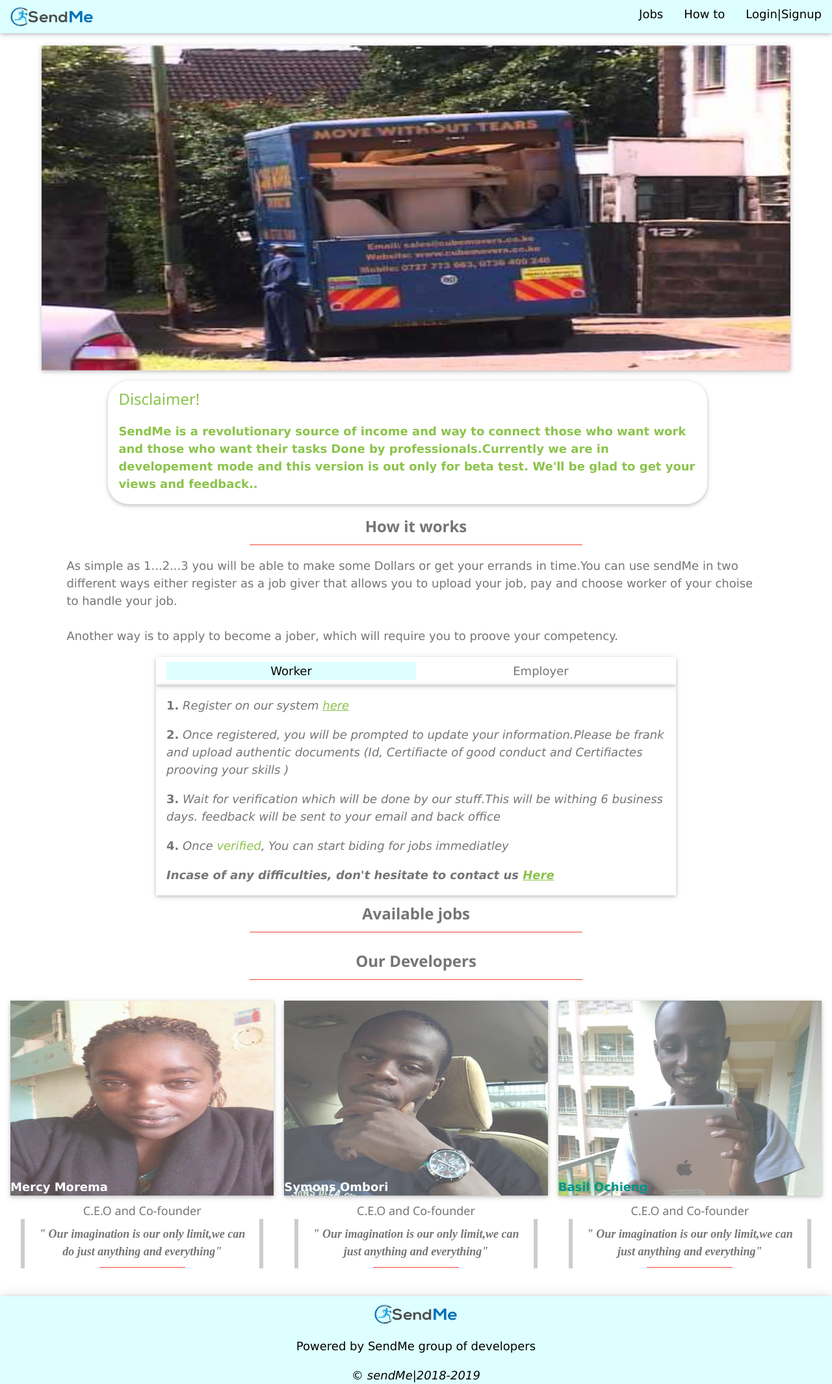
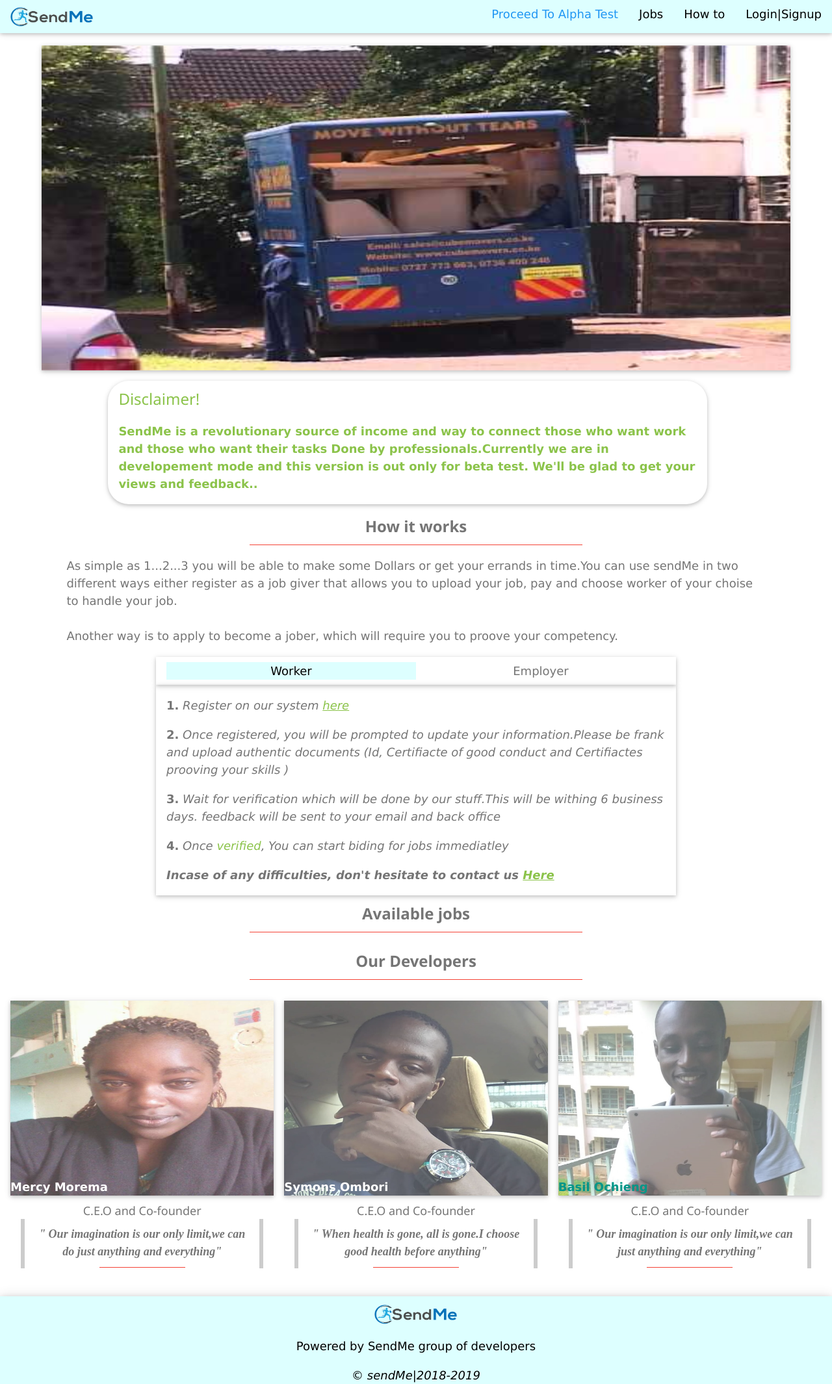
Before and after one commit to Symonss/sendMe, a Django app: page / in a window 1280 px wide. Shown: the whole page at 65% size. Run offline with Django 3.2, Linux system fonts and the light colour scheme; data that the repository does not hold is empty.

Commit message:
fixed card

```diff
--- a/coreapp/templates/coreapp/home.html
+++ b/coreapp/templates/coreapp/home.html
@@ -25,6 +25,30 @@ p{
     <a class="w3-bar-item w3-button  w3-hide-small w3-right" href="#">Login|Signup</a>
     <a class="w3-hide-small w3-bar-item w3-button w3-right" href="#">How to</a>
     <a class="w3-hide-small w3-bar-item w3-button w3-right" href="#">Jobs</a>
+    <a onclick="document.getElementById('id01').style.display='block'" class="w3-hide-small w3-bar-item w3-text-blue w3-button w3-right">Proceed To Alpha Test</a>
+
+  <div id="id01" class="w3-modal">
+    <div class="w3-modal-content w3-animate-top w3-card-4">
+      <header class="w3-container w3-teal">
+        <span onclick="document.getElementById('id01').style.display='none'"
+        class="w3-button w3-display-topright">&times;</span>
+        <h2>Note!! This is Alpha test.</h2>
+      </header>
+      <div class="w3-container">
+        <p>You are about to login to admin panel.Be disciplined or  get burned from using SendMe <br>
+        use the following details to login when asked:</p>
+        <p><b>Username: tester1</b></p>
+        <p><b>Password: alpha001</b></p>
+          <p>After succesfull login, add job then click view site at the topright corner </p>
+
+        <a class="w3-hide-small w3-bar-item w3-teal w3-button w3-center" href="https://sendme.pythonanywhere.com/admin">Continue</a>
+      </div>
+
+    </div>
+  </div>
+
+
+</div>
   </div>
 
   <div id="demo" class="w3-hide w3-hide-large  w3-hide-medium">
@@ -170,8 +194,8 @@ p{
   <div class="w3-container w3-center">
     <h5 style="margin-bottom:-17px">C.E.O and Co-founder</h5>
     <div class="w3-panel w3-leftbar w3-rightbar">
-      <h4 class="w3-large w3-serif "><b><i>" Our imagination is our only limit,we can <!DOCTYPE html>
-      just anything and everything"</i></b></h4>
+      <h4 class="w3-large w3-serif "><b><i>" When health is gone, all is gone.I choose good health
+        before anything"</i></b></h4>
     <hr class="w3-border-red" style="margin:auto;width:40%">
   </div>
   </div>
```
